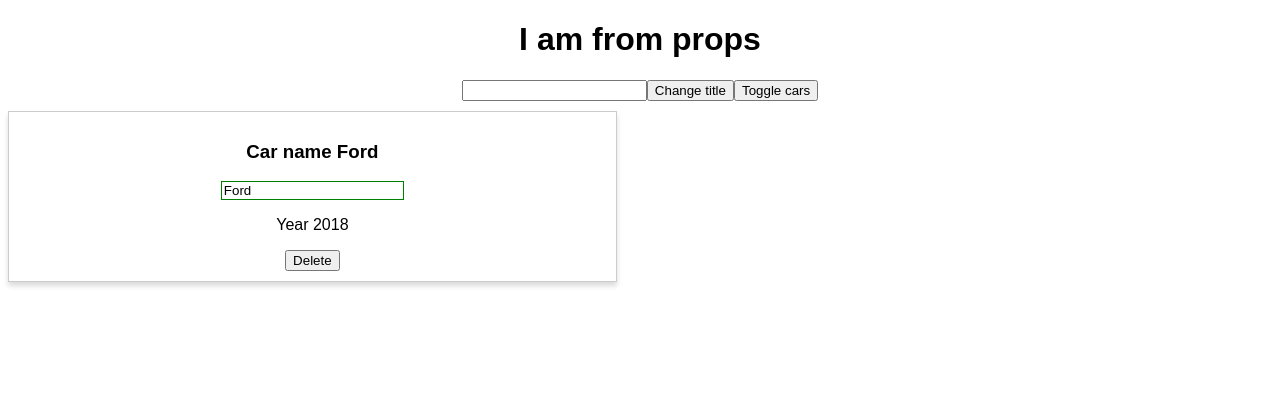
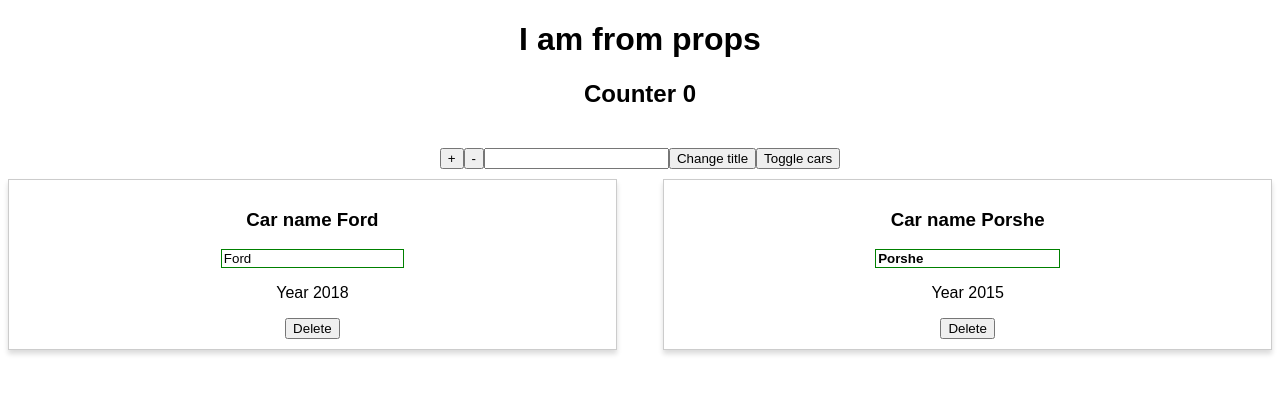
Before and after one commit to Artem-Zhuravlev/cars-app, a React app: page / in a window 1280 px wide. Shown: the top 394 px of the page. Built offline with nearby package versions, Linux system fonts and the light colour scheme.

Commit message:
add new component Counter.js with React.Fragment

```diff
--- a/src/App.js
+++ b/src/App.js
@@ -1,58 +1,54 @@
-import React, { Component } from "react";
-
-import Car from "./Car/Car";
+import React, { Component } from 'react';
+import ErrorBoundary from './ErrorBoundary/ErrorBoundary';
+import Car from './Car/Car';
+import Counter from './Counter/Counter';
 
 class App extends Component {
-
 	state = {
-    cars: [
-      {name: 'Ford',year: 2018},
-      // {name: 'Porshe',year: 2015}
-    ],
+		cars: [{ name: 'Ford', year: 2018 }, { name: 'Porshe', year: 2015 }],
 		pageTitle: 'React components',
-    showCars: true
-  }
+		showCars: true,
+	};
 
 	changeTitleHandler = newTitle => {
 		this.setState({
-      pageTitle: newTitle
-    })
-  }
+			pageTitle: newTitle,
+		});
+	};
 
 	onChangeName(name, index) {
 		const car = this.state.cars[index];
-    car.name = name
+		car.name = name;
 		const cars = [...this.state.cars];
 		cars[index] = car;
 		this.setState({
-      cars
-    })
+			cars,
+		});
 	}
 
-  handleInput = (e) => {
+	handleInput = e => {
 		this.setState({
-      pageTitle: e.target.value
-    })
+			pageTitle: e.target.value,
+		});
 
-    if(e.target.value === "") {
+		if (e.target.value === '') {
 			this.setState({
-        pageTitle: 'React'
-      })
+				pageTitle: 'React',
+			});
 		}
-  }
+	};
 
 	toggleCarsHandler = () => {
 		this.setState({
-      showCars: !this.state.showCars
-    })
-  }
+			showCars: !this.state.showCars,
+		});
+	};
 
 	deleteHandler(index) {
 		const cars = this.state.cars.concat();
 
 		cars.splice(index, 1);
-    this.setState({cars})
-
+		this.setState({ cars });
 	}
 
 	componentWillMount() {
@@ -66,48 +62,60 @@ class App extends Component {
 	}
 
 	componentDidMount() {
-    console.log('App componentDidMount')
+		console.log('App componentDidMount');
 	}
 
 	getSnapshotBeforeUpdate() {
-    console.log('App getSnapshotBeforeUpdate')
+		console.log('App getSnapshotBeforeUpdate');
 	}
 
 	render() {
 		console.log('App render');
 
 		const divStyle = {
-      textAlign: "center",
-      fontFamily: "sans-serif"
+			textAlign: 'center',
+			fontFamily: 'sans-serif',
 		};
 
 		return (
 			<div style={divStyle}>
 				{/* <h1>{this.state.pageTitle}</h1> */}
 				<h1>{this.props.title}</h1>
-        <input type="text" onChange = {this.handleInput}/>
-        <button onClick = {this.changeTitleHandler.bind(this, 'Changed')}>Change title</button>
+				<Counter />
+				<input
+					type="text"
+					onChange={this.handleInput}
+					style={{ marginTop: '20px' }}
+				/>
+				<button onClick={this.changeTitleHandler.bind(this, 'Changed')}>
+					Change title
+				</button>
 				<button onClick={this.toggleCarsHandler}>Toggle cars</button>
-        <div style={{display: 'flex', justifyContent: 'space-between', padding: '10px 0'}}>
-        {
-          this.state.showCars
-            ? this.state.cars.map((car, index)=>{
+				<div
+					style={{
+						display: 'flex',
+						justifyContent: 'space-between',
+						padding: '10px 0',
+					}}
+				>
+					{this.state.showCars
+						? this.state.cars.map((car, index) => {
 								return (
+									<ErrorBoundary>
 										<Car
-                    key = {index}
+											key={index}
 											name={car.name}
 											year={car.year}
-                    onDelete = {this.deleteHandler.bind(this, index)}
-                    onChangeName={event =>this.onChangeName(event.target.value, index)}
+											onDelete={this.deleteHandler.bind(this, index)}
+											onChangeName={event =>
+												this.onChangeName(event.target.value, index)
+											}
 										/>
-              )})
-
-            :null
-          }
+									</ErrorBoundary>
+								);
+						  })
+						: null}
 				</div>
-
-
-
 			</div>
 		);
 	}
--- /dev/null
+++ b/src/Counter/Counter.js
@@ -0,0 +1,31 @@
+import React, { Component } from 'react';
+
+class Counter extends Component {
+	state = {
+		counter: 0,
+	};
+
+	addCounter = () => {
+		this.setState({
+			counter: this.state.counter + 1,
+		});
+	};
+
+	minusCounter = () => {
+		this.setState({
+			counter: this.state.counter - 1,
+		});
+	};
+
+	render() {
+		return (
+			<>
+				<h2>Counter {this.state.counter}</h2>
+				<button onClick={this.addCounter}>+</button>
+				<button onClick={this.minusCounter}>-</button>
+			</>
+		);
+	}
+}
+
+export default Counter;
--- a/src/ErrorBoundary/ErrorBoundary.js
+++ b/src/ErrorBoundary/ErrorBoundary.js
@@ -0,0 +1,23 @@
+import React, { Component } from 'react';
+
+class ErrorBoundary extends Component {
+	state = {
+		hasError: false,
+	};
+
+	componentDidCatch(error, info) {
+		this.setState({
+			hasError: true,
+		});
+	}
+
+	render() {
+		if (this.state.hasError) {
+			return <h1 style={{ color: 'red' }}>Error</h1>;
+		} else {
+			return this.props.children;
+		}
+	}
+}
+
+export default ErrorBoundary;
--- a/src/index.js
+++ b/src/index.js
@@ -2,5 +2,7 @@ import React from 'react';
 import ReactDOM from 'react-dom';
 import App from './App';
 
-
-ReactDOM.render(<App title={'I am from props'}/>, document.getElementById('root'));
+ReactDOM.render(
+	<App title={'I am from props'} />,
+	document.getElementById('root')
+);
```
Also changed, not shown: package.json (+16 -1 lines), src/Car/Car.js (+14 -12 lines), src/serviceWorker.js (indentation only), 1 other file (tests, documents, lock files or other folders). Lines whose indentation alone changed are shown as unchanged.
